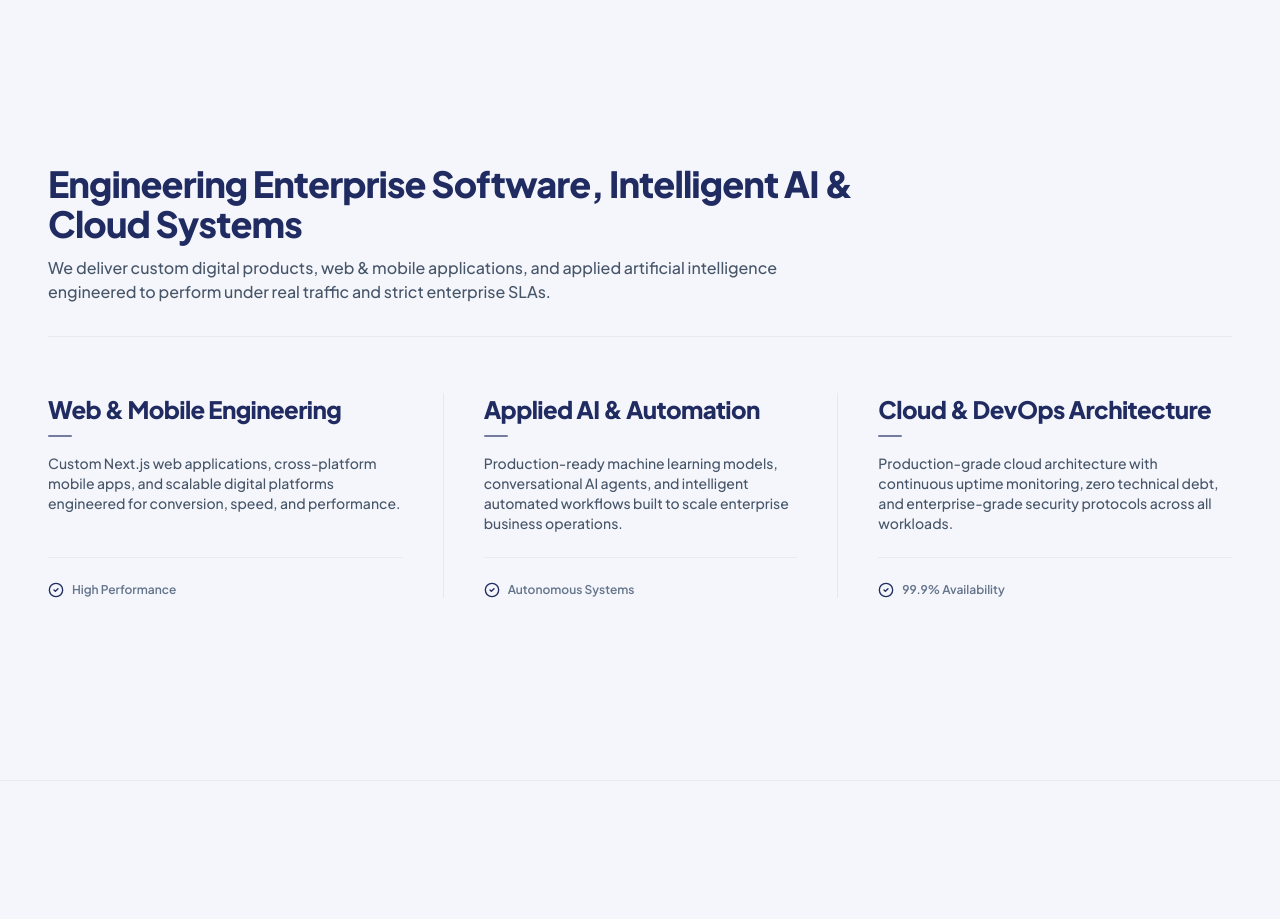
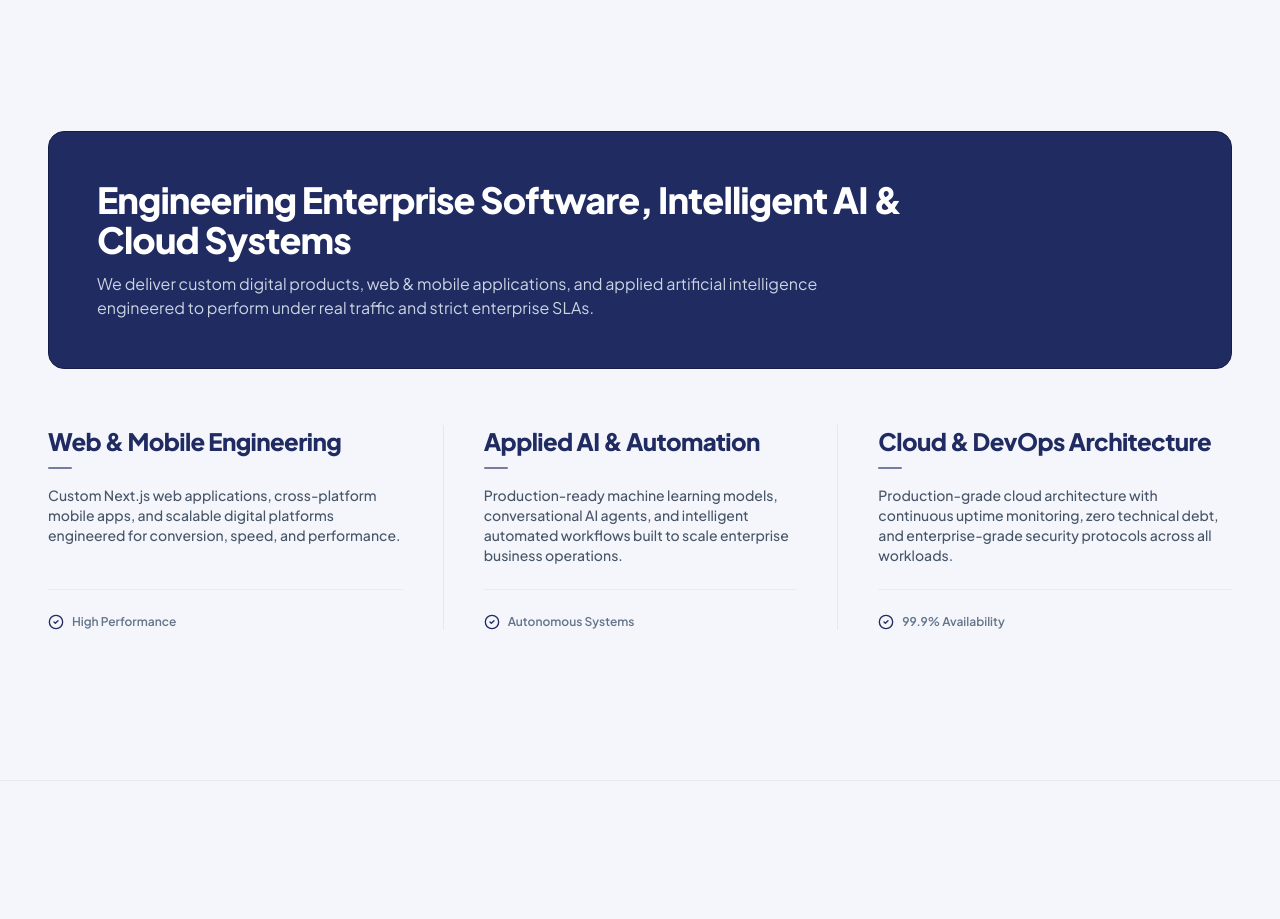
Before and after one commit to alishanea/arkanet-demo-, a Next.js app: page / in a window 1280 px wide. Shown: the part 820-1739 px from the top of the page. Built offline with nearby package versions, Linux system fonts and the light colour scheme.

Commit message:
feat(agency): add clean dark navy banner framing the section heading

```diff
--- a/src/components/home/AgencyStatement.tsx
+++ b/src/components/home/AgencyStatement.tsx
@@ -34,13 +34,13 @@ export const AgencyStatement: React.FC<AgencyStatementProps> = ({ onOpenBooking
     >
       <div className="max-w-[1400px] w-full mx-auto my-auto flex flex-col justify-center space-y-8 sm:space-y-10 lg:space-y-12">
 
-        {/* ── 1. SECTION HEADER ── */}
-        <div className="w-full border-b border-slate-200/80 pb-6 sm:pb-8">
-          <div className="max-w-4xl space-y-3 text-left">
-            <h2 className="font-heading font-extrabold text-2xl sm:text-3xl lg:text-4xl text-[#202B61] leading-tight tracking-tight">
+        {/* ── 1. DARK COLOR BANNER WITH HEADING (CLEAN, MINIMAL) ── */}
+        <div className="w-full bg-[#202B61] text-white rounded-2xl p-8 sm:p-10 lg:p-12 text-left border border-[#161e47] relative overflow-hidden">
+          <div className="max-w-4xl space-y-3 relative z-10">
+            <h2 className="font-heading font-extrabold text-2xl sm:text-3xl lg:text-4xl text-white leading-tight tracking-tight">
               Engineering Enterprise Software, Intelligent AI &amp; Cloud Systems
             </h2>
-            <p className="font-sans font-medium text-slate-600 text-sm sm:text-base leading-relaxed max-w-3xl">
+            <p className="font-sans font-normal text-slate-300 text-sm sm:text-base leading-relaxed max-w-3xl">
               We deliver custom digital products, web &amp; mobile applications, and applied artificial intelligence engineered to perform under real traffic and strict enterprise SLAs.
             </p>
           </div>
```
